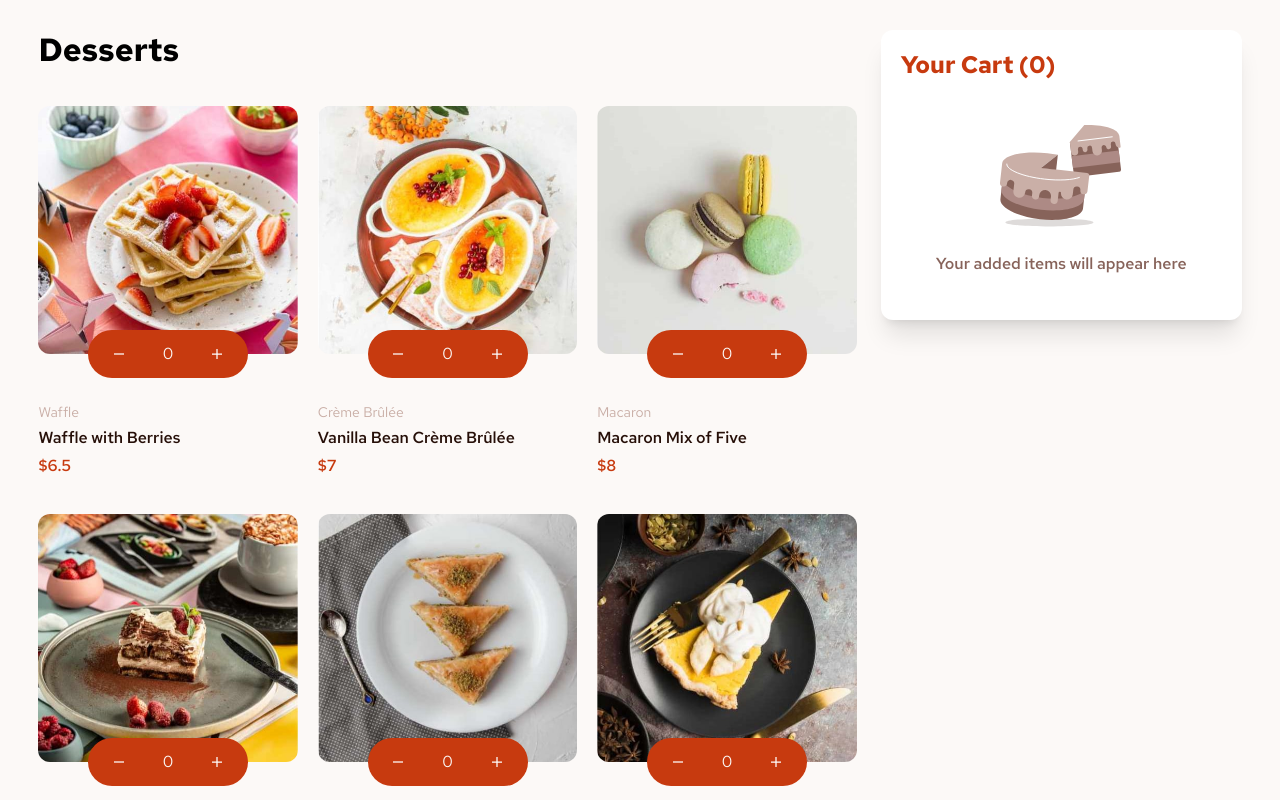
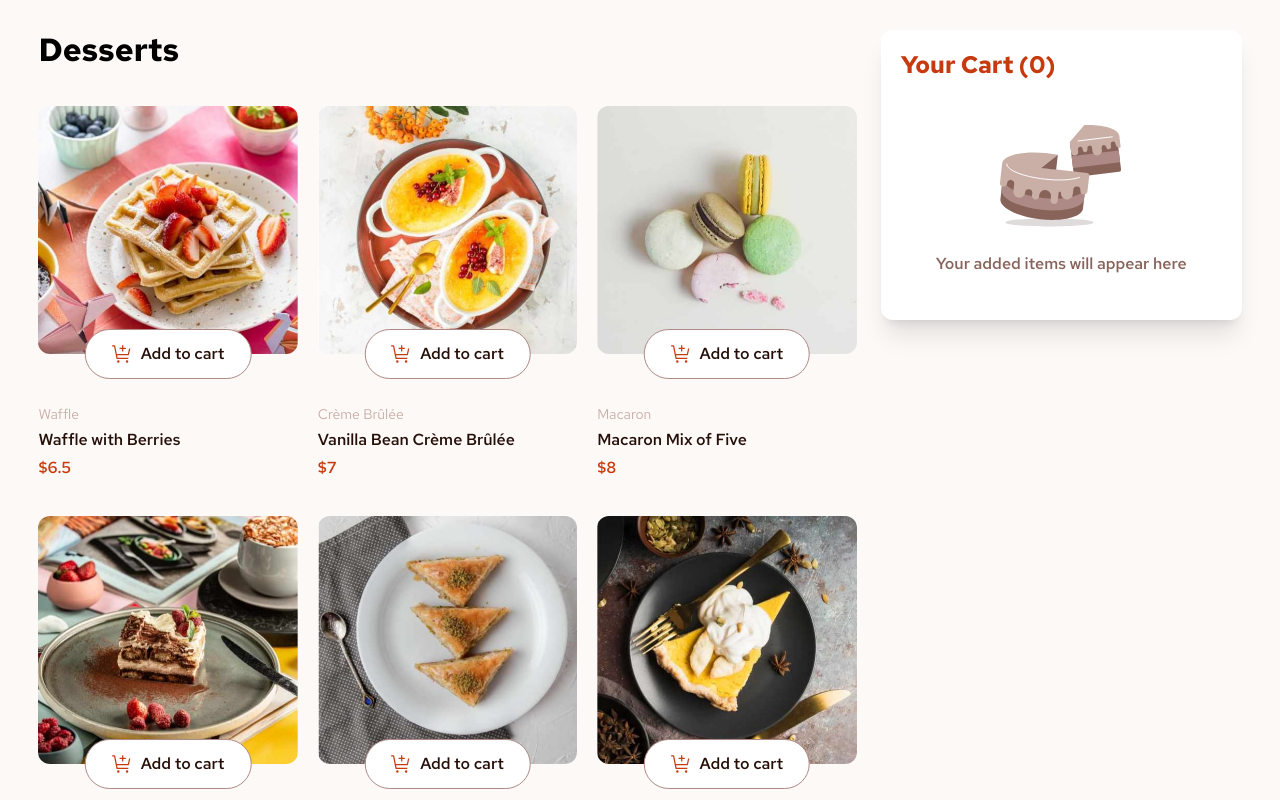
Before and after one commit to devPauloski/product-list-with-cart, a React (Vite) app: page / in a window 1280 px wide. Shown: the top 800 px of the page. Built offline with nearby package versions, Linux system fonts and the light colour scheme.

Commit message:
Make changes to the UI

```diff
--- a/src/components/Product.jsx
+++ b/src/components/Product.jsx
@@ -9,11 +9,11 @@ function ProductList() {
           <source srcSet={item.image.tablet} media="(min-width: 48em)" />
           <img src={item.image.mobile} alt={item.name} className="rounded-xl" />
         </picture>
-        <button className="hidden px-[10%] py-3 border-1 flex-wrap gap-2 rounded-[100vmax] cursor-pointer border-rose-400 items-center justify-center -translate-y-2/4 bg-white relative left-2/4 -translate-x-2/4">
+        <button className="flex px-[10%] py-3 border-1 flex-wrap gap-2 rounded-[100vmax] cursor-pointer border-rose-400 items-center justify-center -translate-y-2/4 bg-white relative left-2/4 -translate-x-2/4">
           <img src="/assets/images/icon-add-to-cart.svg" alt="" />
           <span className="font-medium text-rose-900">Add to cart</span>
         </button>
-        <div className="inline-flex items-center justify-between gap-4 bg-red px-[10%] py-3 -translate-y-2/4 left-2/4 -translate-x-2/4 relative max-w-[10rem] w-full rounded-[100vmax]">
+        <div className="hidden items-center justify-between gap-4 bg-red p-4 -translate-y-2/4 left-2/4 -translate-x-2/4 relative max-w-[10rem] w-full rounded-[100vmax]">
           <button aria-label="Increase quantity" className="border-rose-50">
             <img src="/assets/images/icon-decrement-quantity.svg" alt="" />
           </button>
```
